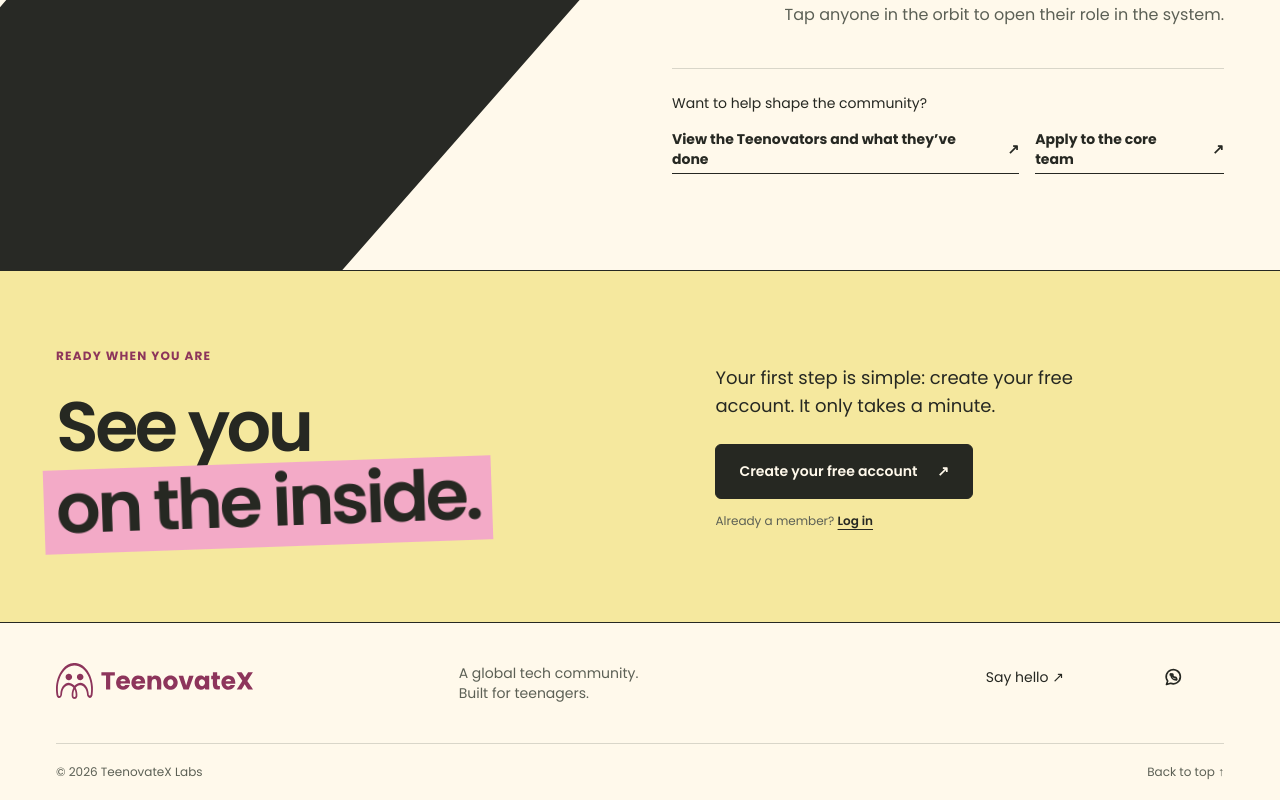
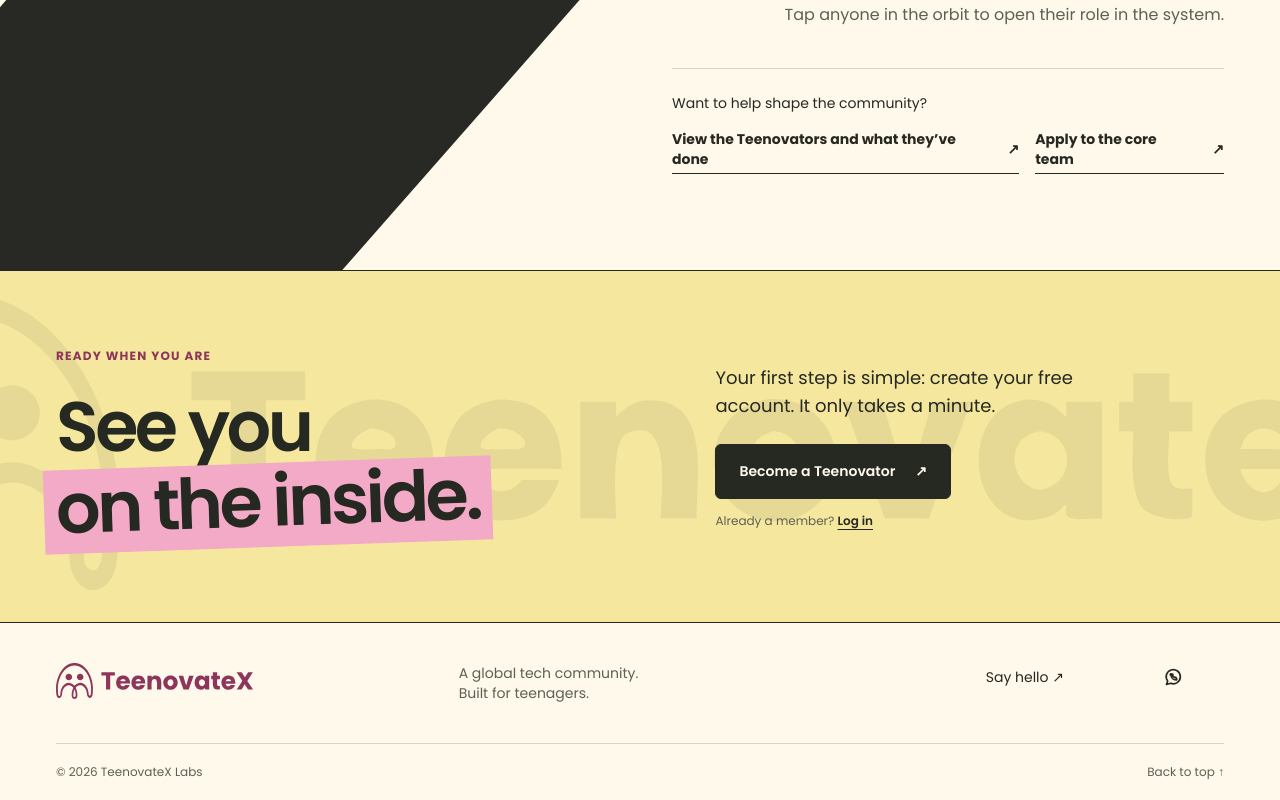
Before and after one commit to Teenovatex-Labs/frontend, a Next.js app: page / in a window 1280 px wide. Shown: the part 5812-6612 px from the top of the page. Built offline with nearby package versions, Linux system fonts and the light colour scheme; no server answers; some icons are missing.

Commit message:
feat: add a giant TeenovateX watermark to the Join section, rename its CTA

```diff
--- a/src/components/Join.tsx
+++ b/src/components/Join.tsx
@@ -2,8 +2,14 @@ import Link from "next/link";
 
 export default function Join() {
   return (
-    <section id="join" className="border-y border-ink bg-yellow py-14 md:py-[75px]">
-      <div className="wrap grid gap-9 md:grid-cols-[1.1fr_1fr] md:items-center md:gap-[100px]">
+    <section id="join" className="relative overflow-hidden border-y border-ink bg-yellow py-14 md:py-[75px]">
+      <img
+        src="/assets/logo-long6.svg"
+        alt=""
+        aria-hidden="true"
+        className="pointer-events-none absolute left-1/2 top-1/2 w-[160%] max-w-none -translate-x-1/2 -translate-y-1/2 opacity-[0.07] md:w-[130%]"
+      />
+      <div className="wrap relative grid gap-9 md:grid-cols-[1.1fr_1fr] md:items-center md:gap-[100px]">
         <div>
           <p className="eyebrow text-rose">Ready when you are</p>
           <h2 className="mt-6 text-[44px] leading-[1.05] md:text-[70px]">
@@ -22,7 +28,7 @@ export default function Join() {
           </p>
 
           <Link href="/signup" className="btn mt-6">
-            Create your free account <span>↗︎</span>
+            Become a Teenovator <span>↗︎</span>
           </Link>
 
           <small className="mt-3.5 block text-xs text-muted">
```
